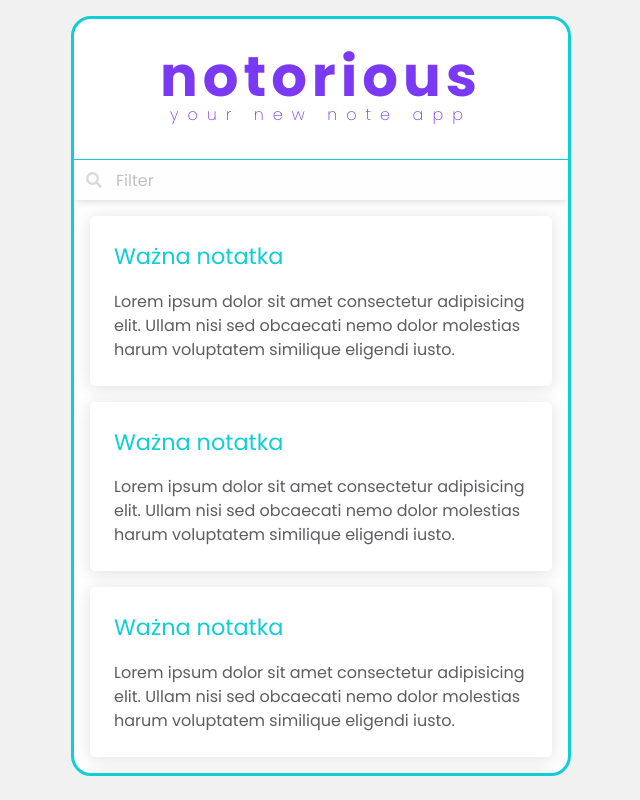
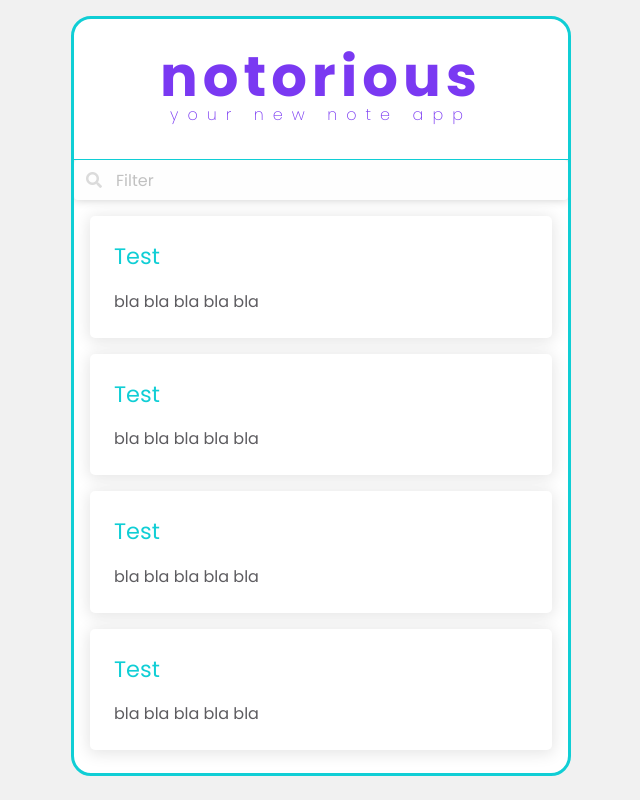
Before and after one commit to kryptondv/angular-note-app, an Angular app: page / in a window 1280 px wide. Shown: the whole page, without its empty margins (319-959 px from the left). Built offline with nearby package versions, Linux system fonts and the light colour scheme.

Commit message:
add dynamic title and body to note-card

```diff
--- a/src/app/note-card/note-card.component.html
+++ b/src/app/note-card/note-card.component.html
@@ -1,11 +1,9 @@
 <div #container class="note-card-container">
   <div class="note-card-content">
-    <h2 class="note-card-title">Ważna notatka</h2>
+    <h2 class="note-card-title">{{title}}</h2>
     <div #bodyText class="note-card-body">
       <p >
-        Lorem ipsum dolor sit amet consectetur adipisicing elit. Ullam nisi sed
-        obcaecati nemo dolor molestias harum voluptatem similique eligendi
-        iusto.
+        {{body}}
       </p>
       <div #truncator class="fade-out-truncation"></div>
     </div>
--- a/src/app/pages/notes-list/notes-list.component.html
+++ b/src/app/pages/notes-list/notes-list.component.html
@@ -10,12 +10,9 @@
     </div>
   </div>
   <div class="notes-list">
-    <app-note-card></app-note-card>
-    <app-note-card></app-note-card>
-    <app-note-card></app-note-card>
-    <app-note-card></app-note-card>
-    <app-note-card></app-note-card>
-    <app-note-card></app-note-card>
-    <app-note-card></app-note-card>
+    <app-note-card [title]="'Test'" [body]="'bla bla bla bla bla'"></app-note-card>
+    <app-note-card [title]="'Test'" [body]="'bla bla bla bla bla'"></app-note-card>
+    <app-note-card [title]="'Test'" [body]="'bla bla bla bla bla'"></app-note-card>
+    <app-note-card [title]="'Test'" [body]="'bla bla bla bla bla'"></app-note-card>
   </div>
 </div>
```
Also changed, not shown: src/app/note-card/note-card.component.ts (+14 -4 lines).
